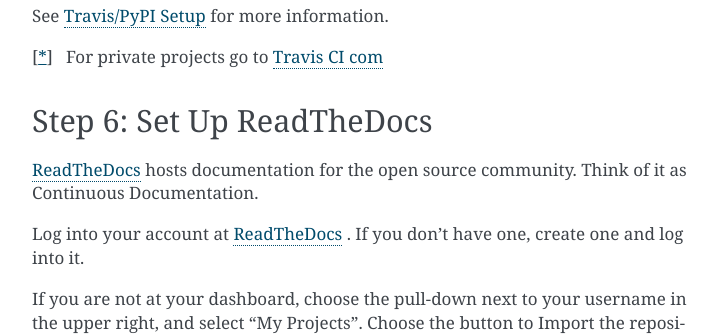
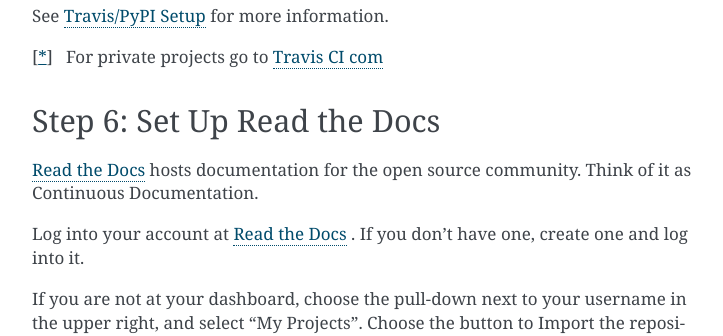
Before and after one commit to audreyfeldroy/cookiecutter-pypackage, a Sphinx documentation site: the page built from docs/tutorial.rst, in a window 1280 px wide and 900 px high, scrolled down 2407 px. Shown: the part 161-497 px from the top of the window, without its empty margins (388-1111 px from the left). Built offline with Sphinx 7.4.7, drawn with Linux system fonts in a browser that asks for light colours; some of the changed text lies outside the part shown.

Commit message:
Use "Read the Docs" instead of ReadTheDocs

```diff
--- a/README.rst
+++ b/README.rst
@@ -21,7 +21,7 @@
 * Testing setup with ``unittest`` and ``python setup.py test`` or ``pytest``
 * Travis-CI_: Ready for Travis Continuous Integration testing
 * Tox_ testing: Setup to easily test for Python 3.5, 3.6, 3.7, 3.8
-* Sphinx_ docs: Documentation ready for generation with, for example, ReadTheDocs_
+* Sphinx_ docs: Documentation ready for generation with, for example, `Read the Docs`_
 * bump2version_: Pre-configured version bumping with a single command
 * Auto-release to PyPI_ when you push a new tag to master (optional)
 * Command line interface using Click (optional)
@@ -63,7 +63,7 @@
 * Register_ your project with PyPI.
 * Run the Travis CLI command `travis encrypt --add deploy.password` to encrypt your PyPI password in Travis config
   and activate automated deployment on PyPI when you push a new tag to master branch.
-* Add the repo to your ReadTheDocs_ account + turn on the ReadTheDocs service hook.
+* Add the repo to your `Read the Docs`_ account + turn on the Read the Docs service hook.
 * Release your package by pushing a new tag to master.
 * Add a `requirements.txt` file that specifies the packages you will need for
   your project and their versions. For more info see the `pip docs for requirements files`_.
@@ -143,7 +143,7 @@
 .. _Travis-CI: http://travis-ci.org/
 .. _Tox: http://testrun.org/tox/
 .. _Sphinx: http://sphinx-doc.org/
-.. _ReadTheDocs: https://readthedocs.io/
+.. _Read the Docs: https://readthedocs.io/
 .. _`pyup.io`: https://pyup.io/
 .. _bump2version: https://github.com/c4urself/bump2version
 .. _Punch: https://github.com/lgiordani/punch
--- a/docs/tutorial.rst
+++ b/docs/tutorial.rst
@@ -125,18 +125,18 @@
 .. _`Travis CI com`: https://travis-ci.com/
 
 
-Step 6: Set Up ReadTheDocs
+Step 6: Set Up Read the Docs
 --------------------------
 
-`ReadTheDocs`_ hosts documentation for the open source community. Think of it as Continuous Documentation.
+`Read the Docs`_ hosts documentation for the open source community. Think of it as Continuous Documentation.
 
-Log into your account at `ReadTheDocs`_ . If you don't have one, create one and log into it.
+Log into your account at `Read the Docs`_ . If you don't have one, create one and log into it.
 
 If you are not at your dashboard, choose the pull-down next to your username in the upper right, and select "My Projects". Choose the button to Import the repository and follow the directions.
 
 Now your documentation will get rebuilt when you make documentation changes to your package.
 
-.. _`ReadTheDocs`: https://readthedocs.org/
+.. _`Read the Docs`: https://readthedocs.org/
 
 Step 7: Set Up pyup.io
 ----------------------
```
